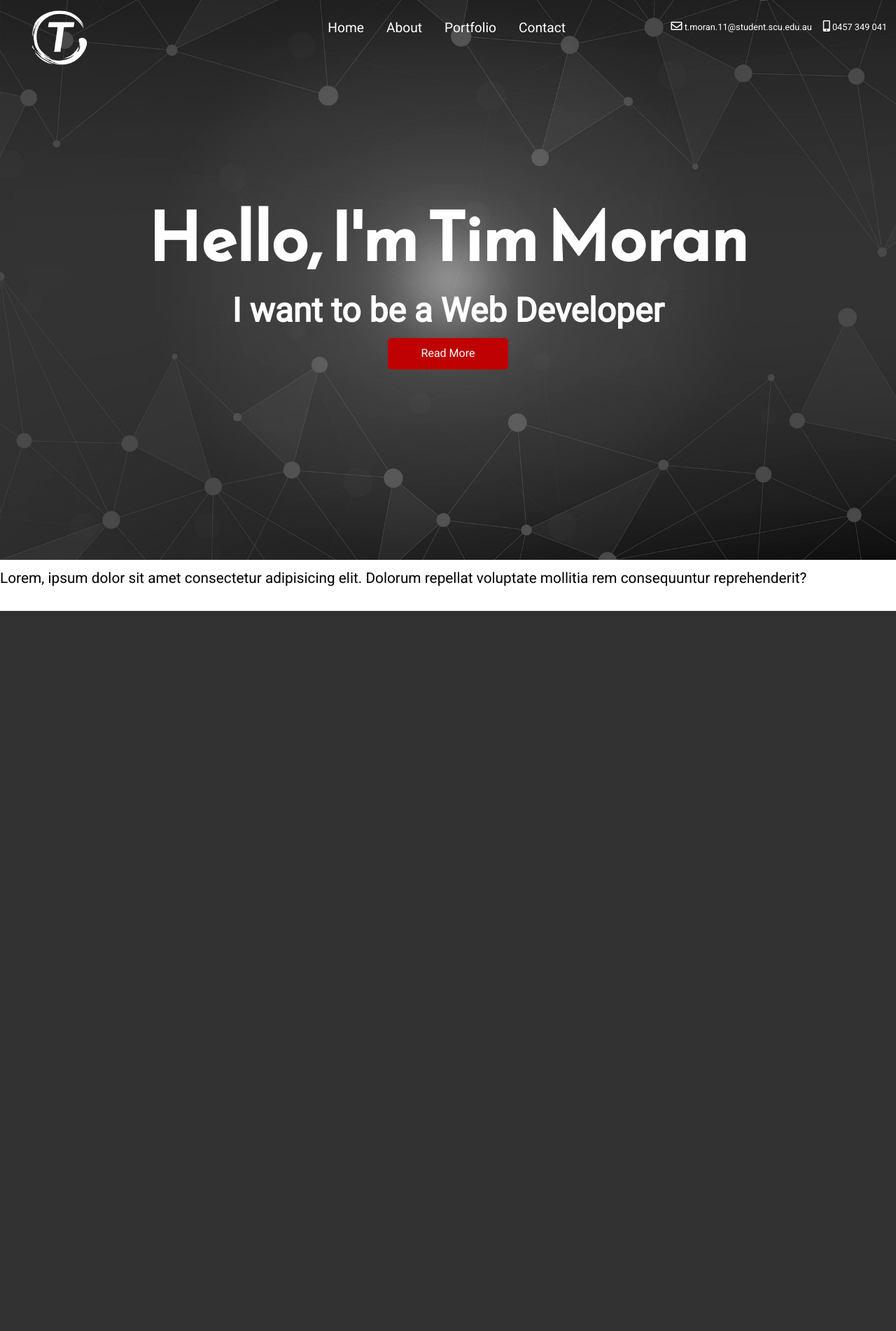
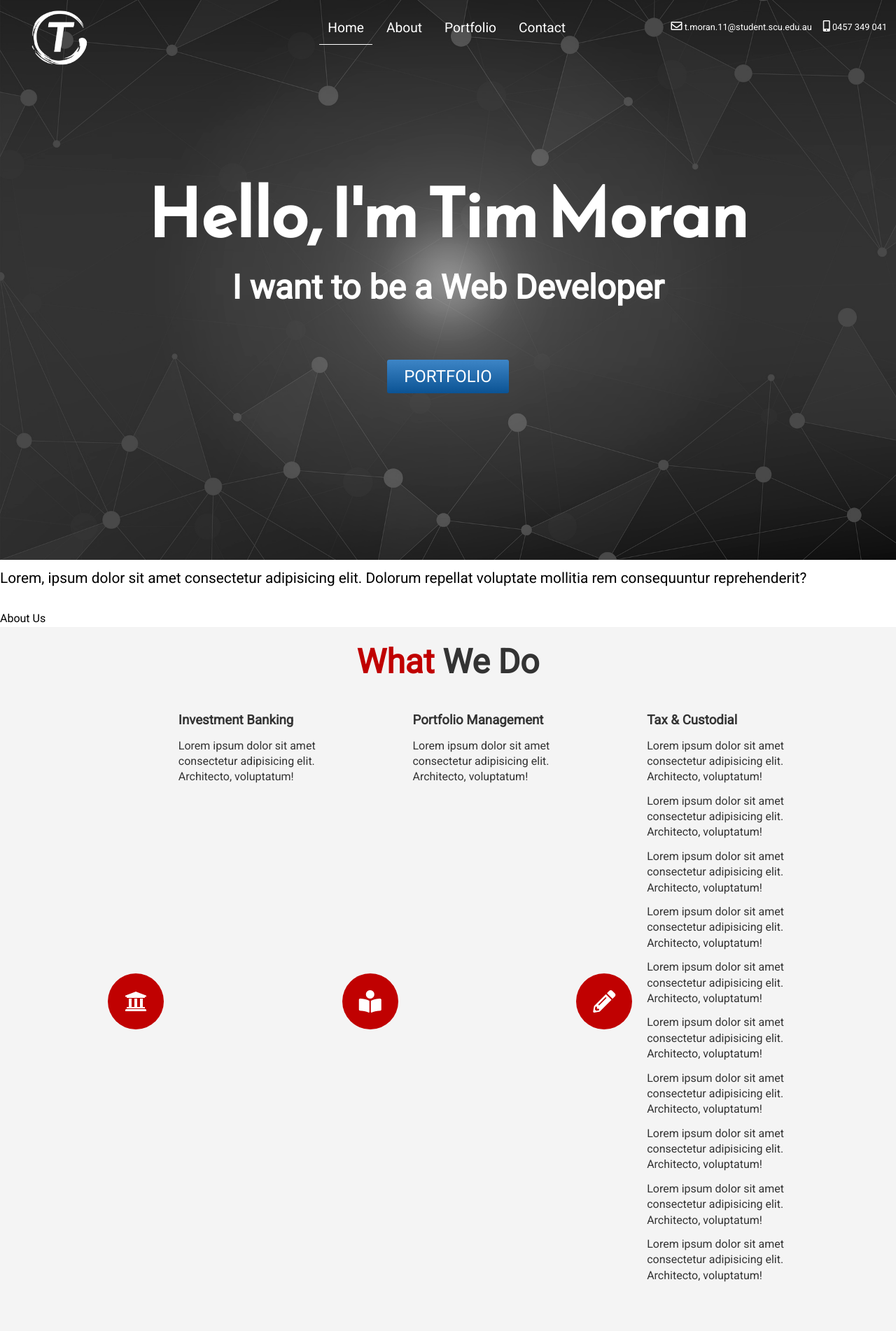
Before and after one commit to tmoran18/portfolio, a PHP site: page / in a window 1280 px wide. Shown: the whole page at 70% size. Before the commit the page ends 873 px from the top, so only its background shows below. Run offline with PHP 8.4, Linux system fonts and the light colour scheme; some libraries are stand-ins or nearby versions.

Commit message:
landing page

```diff
--- a/css/styles.css
+++ b/css/styles.css
@@ -70,40 +70,36 @@ p {
    margin-bottom: 2rem;
 }
 
-.py-1 {
-   padding: 1.5rem 0;
-}
-.py-2 {
-   padding: 2rem 0;
-}
-.py-3 {
-   padding: 3rem 0;
-}
-.p-1 {
-   padding: 1.5rem;
-}
-.p-2 {
-   padding: 2rem;
-}
-.p-3 {
-   padding: 3rem;
-}
+.py-1 {padding: 1.5rem 0;}
+.py-2 {padding: 2rem 0;}
+.py-3 {padding: 3rem 0;}
+.p-1  {padding: 1.5rem;}
+.p-2 {padding: 2rem;}
+.p-3 {padding: 3rem;}
 
-.pxr-1{
-   padding-right:1rem;
-}
+.pr-1{padding-right:1rem;}
+
+.pt-1{padding-top:1rem;}
+.pt-2{padding-top:2rem;}
+
+.pb-4{padding-bottom:4rem;}
 
 .btn {
-   display: inline-block;
-   color: #fff;
-   background: #c00101;
-   padding: 0.7rem 3rem;
-   border: none;
-   border-radius: 5px;
-}
+   background:    #3d85c6;
+   background:    -webkit-linear-gradient(#3d85c6, #0b5394);
+   background:    linear-gradient(#3d85c6, #0b5394);
+   border-radius: 3px;
+   padding:       12px 24px;
+   color:         #ffffff;
+   display:       inline-block;
+   font:          normal 500 24px/1 "Roboto", sans-serif;
+   text-align:    center;
+   text-shadow:   none;
+   }
+
 
 .btn:hover {
-   background: rgb(108, 0, 0);
+
 }
 
 .btn-dark {
@@ -126,6 +122,11 @@ p {
    margin: auto;
    padding: 0 2rem;
    overflow: hidden;
+}
+
+.active{
+   border-bottom:1px solid #fff;
+   width:100%;
 }
 /* Navbar */
 #navbar {
@@ -155,10 +156,6 @@ p {
    margin: 0 0.25rem;
 }
 
-#navbar ul li a:hover {
-   background: #c00101;
-   border-radius: 3px;
-}
 
 #navbar .logo{
    position: relative;
@@ -181,6 +178,28 @@ p {
    align-items: flex-start;
    padding-top:1rem;
    flex:1;
+}
+
+
+
+#navbar ul li a {
+  position: relative;
+}
+#navbar ul li a:after{
+  position: absolute;
+  bottom: 0;
+  left: 0;
+  right: 0;
+  margin: auto;
+  width: 0%;
+  content: '.';
+  color: transparent;
+  background: #fff;
+  height: 1px;
+}
+#navbar ul li a:hover:after {
+  width: 100%;
+  transition: all 1s;
 }
 
 /* Showcase */
--- a/index.html
+++ b/index.html
@@ -15,38 +15,37 @@
 
 <body id="home">
    <!-- Navbar -->
-
-   <!-- Header: Showcase -->
-   <header id="showcase">
    <nav id="navbar">
       <div class="logo">
-            <img src="img/logo.png" alt="" width="80">
+         <a href="#home"><img src="img/logo.png" alt="" width="80"></a>
       </div>
       <ul>
-            <li><a href="#home">Home</a></li>
+         <li><a href="#home" class="active">Home</a></li>
          <li><a href="#about">About</a></li>
          <li><a href="#team">Portfolio</a></li>
          <li><a href="#contact">Contact</a></li>
       </ul>
       <div class="contact">
-            <i class="far fa-envelope"><strong class="roboto pxr-1"> t.moran.11@student.scu.edu.au</strong></i>
+         <i class="far fa-envelope"><strong class="roboto pr-1"> t.moran.11@student.scu.edu.au</strong></i>
          <i class="fas fa-mobile-alt"><strong class="roboto"> 0457 349 041</strong></i>
       </div>
    </nav>
+   <!-- Header: Showcase -->
+   <header id="showcase">
+
 
       <div class="showcase-content">
          <h1 class="l-heading">
             Hello, I'm Tim Moran
          </h1>
-         <h2 class="m-heading">I want to be a Web Developer</h2>
-         <a href="#about" class="btn">Read More</a>
+         <h2 class="m-heading pb-4 ">I want to be a Web Developer</h2>
+         <a href="#about" class="btn">PORTFOLIO</a>
       </div>
    </header>
    <p class="lead">
       Lorem, ipsum dolor sit amet consectetur adipisicing elit. Dolorum
       repellat voluptate mollitia rem consequuntur reprehenderit?
    </p>
-   <!--
 
       About Us
       <section id="about" class="bg-light py-1">
@@ -83,102 +82,48 @@
                         Lorem ipsum dolor sit amet consectetur adipisicing elit.
                         Architecto, voluptatum!
                      </p>
+                     <p>
+                        Lorem ipsum dolor sit amet consectetur adipisicing elit.
+                        Architecto, voluptatum!
+                     </p>
+                     <p>
+                        Lorem ipsum dolor sit amet consectetur adipisicing elit.
+                        Architecto, voluptatum!
+                     </p>
+                     <p>
+                        Lorem ipsum dolor sit amet consectetur adipisicing elit.
+                        Architecto, voluptatum!
+                     </p>
+                     <p>
+                        Lorem ipsum dolor sit amet consectetur adipisicing elit.
+                        Architecto, voluptatum!
+                     </p>
+                     <p>
+                        Lorem ipsum dolor sit amet consectetur adipisicing elit.
+                        Architecto, voluptatum!
+                     </p>
+                     <p>
+                        Lorem ipsum dolor sit amet consectetur adipisicing elit.
+                        Architecto, voluptatum!
+                     </p>
+                     <p>
+                        Lorem ipsum dolor sit amet consectetur adipisicing elit.
+                        Architecto, voluptatum!
+                     </p>
+                     <p>
+                        Lorem ipsum dolor sit amet consectetur adipisicing elit.
+                        Architecto, voluptatum!
+                     </p>
+                     <p>
+                        Lorem ipsum dolor sit amet consectetur adipisicing elit.
+                        Architecto, voluptatum!
+                     </p>
                   </div>
                </div>
             </div>
          </div>
       </section>
-      Section: Team
-      <section id="team">
-         <div class="team-img"></div>
-         <div class="team-text bg-dark p-2">
-            <h2 class="m-heading">
-               <span class="text-primary">Meet</span> The Team
-            </h2>
-            <p>
-               Lorem ipsum dolor sit amet consectetur adipisicing elit.
-               Incidunt, assumenda quam iste reiciendis provident, explicabo
-               tempore soluta eveniet hic ex ipsa vero officiis corporis
-               expedita fuga necessitatibus rerum id voluptatum!
-            </p>
-            <h3>Our Team</h3>
-            <ul class="list">
-               <li>Chuck McGill: Senior Partner</li>
-               <li>Howard Hamlin: Senior Partner</li>
-               <li>Kim Wexler: Senior Associate</li>
-               <li>James McGill: Special Counsel</li>
-               <li>Saul Goodman: Partner</li>
-            </ul>
-         </div>
-      </section>
-       Section: Clients
-      <section id="clients" class="py-1">
-         <div class="container">
-            <h2 class="m-heading text-center">
-               <span class="text-primary">Our</span>
-               Clients
-            </h2>
-            <div class="items py-1">
-               <div><img src="./img/logos/logo1.png" alt="Client" /></div>
-               <div><img src="./img/logos/logo2.png" alt="Client" /></div>
-               <div><img src="./img/logos/logo3.png" alt="Client" /></div>
-               <div><img src="./img/logos/logo4.png" alt="Client" /></div>
-            </div>
-         </div>
-      </section>
-       Section: Contact
-      <section id="contact">
-         <div class="contact-form bg-primary p-2">
-            <h2 class="m-heading">Contact Us</h2>
-            <p>Please use the form below to contract us</p>
-            <form>
-               <div class="form-group">
-                  <label for="name">Name</label>
-                  <input
-                     type="text"
-                     name="name"
-                     id="name"
-                     placeholder="Enter name"
-                  />
-               </div>
-               <div class="form-group">
-                  <label for="email">Email</label>
-                  <input
-                     type="email"
-                     name="email"
-                     id="email"
-                     placeholder="Enter Name"
-                  />
-               </div>
-               <div class="form-group">
-                  <label for="phone">Phone Number</label>
-                  <input
-                     type="text"
-                     name="phone"
-                     id="phone"
-                     placeholder="Enter Phone Number"
-                  />
-               </div>
-               <div class="form-group">
-                  <label for="message">Message</label>
-                  <textarea
-                     name="message"
-                     id="message"
-                     placeholder="Enter Message"
-                  ></textarea>
-               </div>
-               <input type="submit" value="Send" class="btn btn-dark" />
-            </form>
-         </div>
-         <div class="map"></div>
-      </section>
-      Footer
-      <footer id="main-footer" class="bg-dark text-center py-1">
-         <div class="container"></div>
-         <p>Copyright &copy; 2019, Hamlin Hamlin McGill, All Rights Reserved</p>
-      </footer>
 
-       -->
    <!-- JQuery CDN -->
    <script src="https://code.jquery.com/jquery-3.3.1.min.js" integrity="sha256-FgpCb/KJQlLNfOu91ta32o/NMZxltwRo8QtmkMRdAu8=" crossorigin="anonymous"></script>
    <!-- Local JS File -->
--- a/js/main.js
+++ b/js/main.js
@@ -11,14 +11,14 @@ function initMap() {
    const marker = new google.maps.Marker({ position: loc, map: map });
 }
 
-// Sticky menu background
-window.addEventListener("scroll", function() {
-   if (window.scrollY > 150) {
-      document.querySelector("#navbar").style.opacity = 0.7;
-   } else {
-      document.querySelector("#navbar").style.opacity = 1;
-   }
-});
+// // Sticky menu background
+// window.addEventListener("scroll", function() {
+//    if (window.scrollY > 150) {
+//       document.querySelector("#navbar").style.opacity = 0.7;
+//    } else {
+//       document.querySelector("#navbar").style.opacity = 1;
+//    }
+// });
 
 // Smooth Scrolling
 $("#navbar a, .btn").on("click", function(event) {
@@ -29,7 +29,7 @@ $("#navbar a, .btn").on("click", function(event) {
 
       $("html, body").animate(
          {
-            scrollTop: $(hash).offset().top - 100
+            scrollTop: $(hash).offset().top - 90
          },
          800
       );
```
Lines whose indentation alone changed are shown as unchanged.
